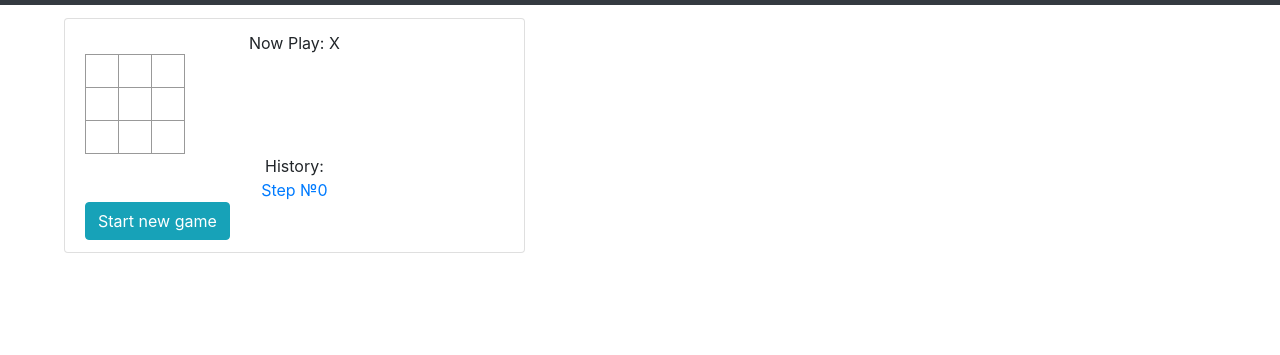
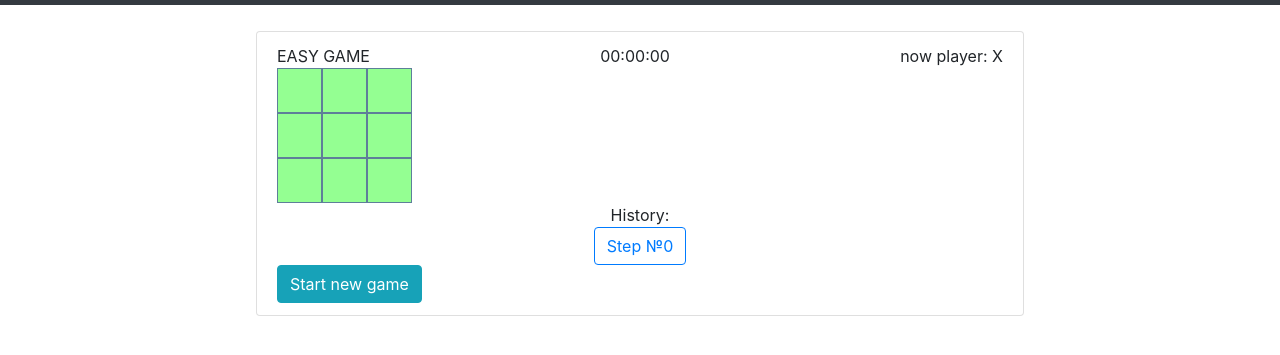
Before and after one commit to ildevelop/react-xo, a React app: page / in a window 1280 px wide. Shown: the part 51-406 px from the top of the page. Built offline with nearby package versions, Linux system fonts and the light colour scheme.

Commit message:
[add] reactstrap + UI

```diff
--- a/src/components/Game.css
+++ b/src/components/Game.css
@@ -3,15 +3,13 @@
     list-style-type: none;
     flex-direction: row;
     flex-wrap: wrap;
-    justify-content: space-evenly;
-    margin: 1% 5%;
+    justify-content: space-around;
+    margin: 2% 20%;
 
 }
 
 .list-group .list-group-item {
     border-radius: 5px;
-    text-transform: capitalize;
-    max-width: 40%;
     width: 100%;
     transition: all 0.3s;
 }
@@ -32,6 +30,11 @@
     flex-direction: row;
 
 }
+.headerGame{
+    display: flex;
+    flex-direction: row;
+    justify-content: space-between;
+}
 @media only screen and (max-width: 640px) {
 
     .list-group .list-group-item {
--- a/src/components/GameComponent.js
+++ b/src/components/GameComponent.js
@@ -10,8 +10,28 @@ class GameComponent extends React.Component {
     this.state = {
       history: [{squares: Array(9).fill(null)}],
       stepNumber: 0,
-      xIsNext: true
+      xIsNext: true,
+      timeCount: 0,
+      startGame: false
     };
+  }
+
+  componentWillUnmount() {
+    clearInterval(this.timerID);
+  }
+
+  componentDidMount() {
+    this.timerID = setInterval(
+      () => {
+        if (this.state.startGame) {
+          let tim = this.state.timeCount + 1;
+          this.setState({timeCount: tim});
+        }
+      },
+      1000
+    );
+
+
   }
 
   handleClick(i) {
@@ -28,15 +48,43 @@ class GameComponent extends React.Component {
         {squares: squares}
       ]),
       stepNumber: history.length,
-      xIsNext: !this.state.xIsNext
+      xIsNext: !this.state.xIsNext,
+      startGame: true
     });
   }
 
   jumpTo(step) {
+    if(step===0){
+      this.setState({
+        stepNumber: step,
+        xIsNext: (step % 2) === 0,
+        timeCount: 0,
+        startGame: false
+      });
+    }
     this.setState({
       stepNumber: step,
       xIsNext: (step % 2) === 0
     });
+  }
+
+  secondsToTime(secs) {
+    if (secs) {
+      let hours = Math.floor(secs / (60 * 60));
+      let divisor_for_minutes = secs % (60 * 60);
+      let minutes = Math.floor(divisor_for_minutes / 60);
+      let divisor_for_seconds = divisor_for_minutes % 60;
+      let seconds = Math.ceil(divisor_for_seconds);
+
+      let obj = {
+        "h": hours < 10 ? '0' + hours : hours,
+        "m": minutes < 10 ? '0' + minutes : minutes,
+        "s": seconds < 10 ? '0' + seconds : seconds
+      };
+      return <div>{obj.h}:{obj.m}:{obj.s}</div>;
+    }
+    return <div>00:00:00</div>
+
   }
 
   render() {
@@ -46,34 +94,36 @@ class GameComponent extends React.Component {
     const moves = history.map((step, move) => {
       const desc = "Step №" + move;
       return (
-        <li key={move}>
-          <a href="#" onClick={this.jumpTo.bind(this, move)}> {desc} </a>
-        </li>
+        <div key={move}>
+          <Button outline color="primary" onClick={this.jumpTo.bind(this, move)}>{desc} </Button>
+        </div>
       );
     });
 
     let status;
     if (winner) {
       status = "winner: " + winner;
+      clearInterval(this.timerID);
     } else if (this.state.stepNumber === 9 && winner === null) {
       status = "Game Draw";
+      clearInterval(this.timerID);
     } else {
-      status = "now play: " + (this.state.xIsNext ? "X" : "O");
+      status = "now player: " + (this.state.xIsNext ? "X" : "O");
     }
     return (
 
       <ListGroup>
-        <ListGroupItem key={1} className="text-center">
+        <ListGroupItem key={1}>
           <div>
-            <div> {status} </div>
+            <div className="headerGame">EASY GAME{this.secondsToTime(this.state.timeCount)} {status} </div>
             <BoardComponent
               squares={current.squares}
               onClick={i => this.handleClick(i)}
             />
           </div>
           <div>
-            <div> History: </div>
-             {moves}
+            <div> History:</div>
+            {moves}
           </div>
           <div className="buttonGame">
             <Button onClick={this.jumpTo.bind(this, 0)} color="info">Start new game</Button>
--- a/src/index.css
+++ b/src/index.css
@@ -15,18 +15,17 @@ body {
 }
 
 .square {
-  background: #fff;
-  border: 1px solid #999;
+  background: #94ff92;
+  border: 1px solid #5e7f99;
   float: left;
   font-size: 24px;
   font-weight: bold;
   line-height: 34px;
-  height: 34px;
-  margin-right: -1px;
-  margin-top: -1px;
+  height: 45px;
+  margin: 0;
   padding: 0;
   text-align: center;
-  width: 34px;
+  width: 45px;
 }
 
 .square:focus {
```
